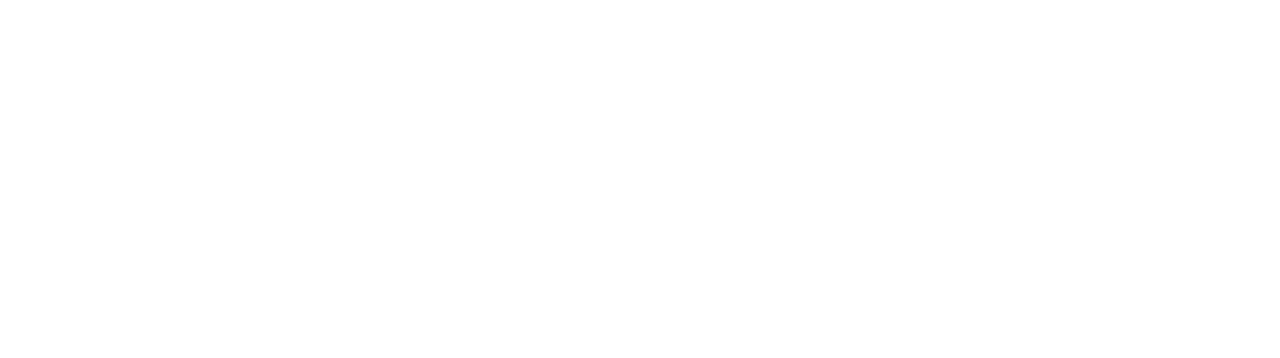
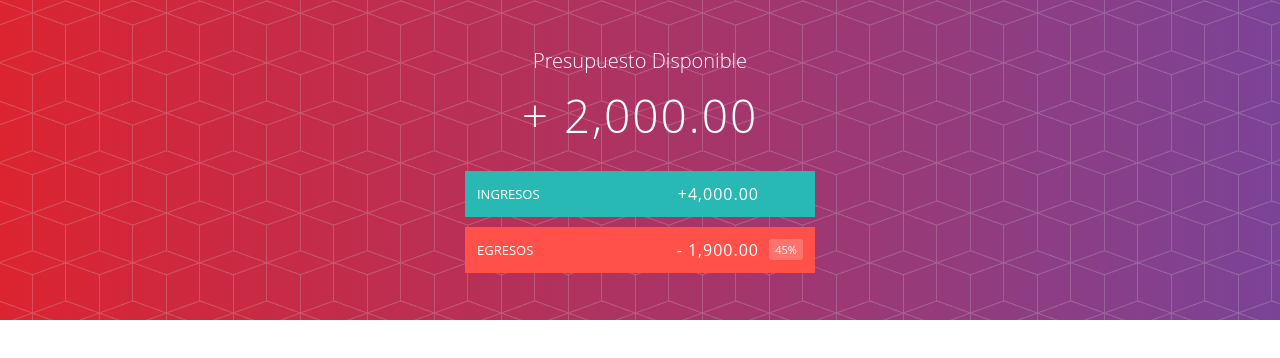
Before and after one commit to MarecoAJ/presupuestoJS, a plain HTML site: page index.html in a window 1280 px wide. Drawn offline with Linux system fonts and the light colour scheme.

Commit message:
html para el cabecero

```diff
--- a/index.html
+++ b/index.html
@@ -8,7 +8,28 @@
     <link rel="stylesheet" href="css/estilos.css">
 </head>
 <body>
-
+    <div class="cabecero">
+        <div class="presupuesto">
+            <div class="presupuesto_titulo">
+                Presupuesto Disponible
+            </div>
+            <div class="presupuesto_valor">+ 2,000.00</div>
+            <div class="presupuesto_ingreso limpiarEstilos">
+                <div class="presupuesto_ingreso--texto">Ingresos</div>
+                <div class="derecha">
+                    <div class="presupuesto_ingreso--valor">+4,000.00</div>
+                    <div class="presupuesto_ingreso--porcentaje">&nbsp;</div>
+                </div>
+            </div>
+            <div class="presupuesto_egreso limpiarEstilos">
+                <div class="presupuesto_egreso--texto">Egresos</div>
+                <div class="derecha limpiarEstilos">
+                    <div class="presupuesto_egreso--valor">- 1,900.00</div>
+                    <div class="presupuesto_egreso--porcentaje">45%</div>
+                </div>
+            </div>
+        </div>
+    </div>
     <script src="js/Dato.js"></script>
     <script src="js/Ingreso.js"></script>
     <script src="js/Egreso.js"></script>
```
